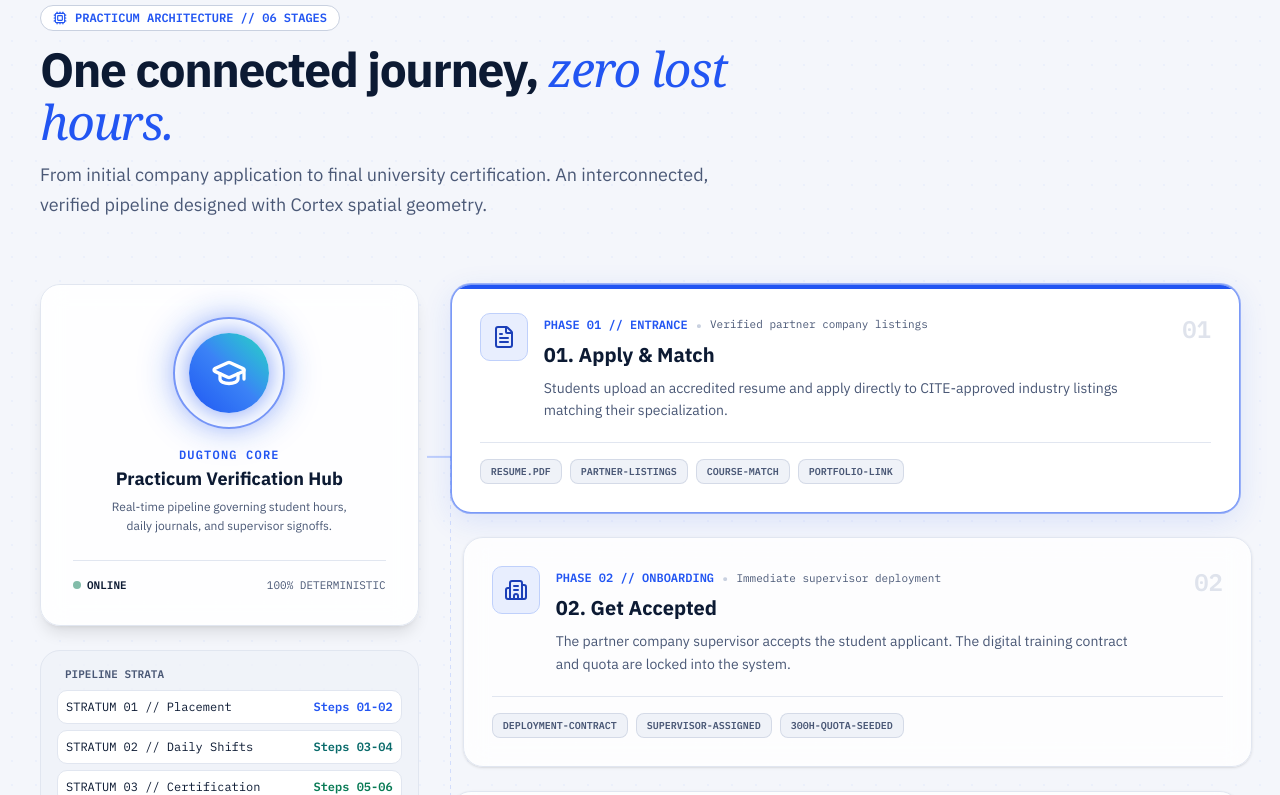
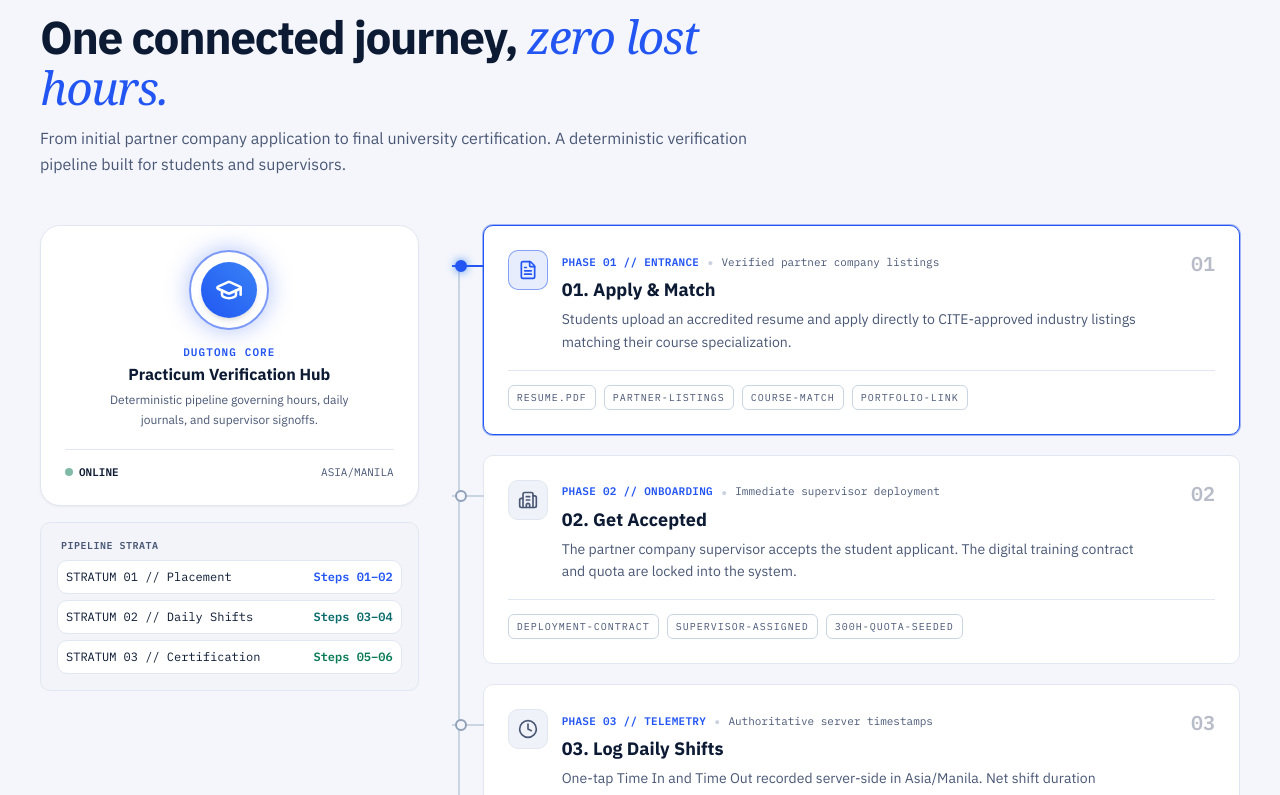
Before and after one commit to AceTheDeveloper/PHINMA-UI-Dugtong-OJT, a Next.js app: page / in a window 1280 px wide. Shown: the part 2025-2820 px from the top of the page. Built offline with nearby package versions, Linux system fonts and the light colour scheme.

Commit message:
fix(journey): continuous unbroken vertical circuit line, flat rigid badges, and zero dead space

```diff
--- a/components/landing/OjtJourneyCircuit.tsx
+++ b/components/landing/OjtJourneyCircuit.tsx
@@ -9,23 +9,22 @@ import {
   CheckCircle2,
   Award,
   Sparkles,
-  ArrowRight,
-  ShieldCheck,
   Cpu,
   Layers,
-  ChevronRight
+  ShieldCheck,
+  Check
 } from 'lucide-react';
 import { cn } from '@/lib/utils';
 
 /* ─────────────────────────────────────────────────────────────────────────────
- * DUGTONG OJT // CORTEX-INSPIRED 6-STEP PRACTICUM JOURNEY CIRCUIT
+ * DUGTONG OJT // REFACTORED 6-STEP PRACTICUM JOURNEY ARCHITECTURE
  *
- * Modeled directly on Neil's Cortex Core architecture:
- *   - Central Glowing Core Node ("PRACTICUM ENGINE // DUGTONG CORE")
- *   - Branching circuit traces with animated pulse nodes & SVG path streams
- *   - Broken, staggered spatial layout with overlapping floating panels
- *   - Rich contextual sub-tags (plain markdown / technical pill aesthetics)
- *   - Strictly OJT context: Apply -> Accept -> Log -> Approve -> Evaluate -> Certify
+ * Rigid Technical / Cortex Geometry:
+ *   - Continuous, unbroken 2px vertical circuit line on left of cards (no gaps)
+ *   - Node junctions with horizontal stubs connecting to each phase
+ *   - Zero dead space: wraps tightly from Phase 01 to Phase 06
+ *   - Flat, rigid engineering badges (border border-slate-700 bg-transparent rounded-sm)
+ *   - Clean CSS Grid: lg:col-span-4 (Core Hub) + lg:col-span-8 (Phases 01-06)
  * ───────────────────────────────────────────────────────────────────────────── */
 
 interface JourneyPhase {
@@ -36,8 +35,6 @@ interface JourneyPhase {
   description: string;
   tags: string[];
   icon: React.ElementType;
-  accent: 'blue' | 'teal' | 'emerald';
-  stratum: '01' | '02' | '03';
 }
 
 const JOURNEY_STEPS: JourneyPhase[] = [
@@ -46,11 +43,9 @@ const JOURNEY_STEPS: JourneyPhase[] = [
     phaseId: 'PHASE 01 // ENTRANCE',
     title: 'Apply & Match',
     subtitle: 'Verified partner company listings',
-    description: 'Students upload an accredited resume and apply directly to CITE-approved industry listings matching their specialization.',
+    description: 'Students upload an accredited resume and apply directly to CITE-approved industry listings matching their course specialization.',
     tags: ['RESUME.PDF', 'PARTNER-LISTINGS', 'COURSE-MATCH', 'PORTFOLIO-LINK'],
     icon: FileText,
-    accent: 'blue',
-    stratum: '01',
   },
   {
     stepNum: '02',
@@ -60,8 +55,6 @@ const JOURNEY_STEPS: JourneyPhase[] = [
     description: 'The partner company supervisor accepts the student applicant. The digital training contract and quota are locked into the system.',
     tags: ['DEPLOYMENT-CONTRACT', 'SUPERVISOR-ASSIGNED', '300H-QUOTA-SEEDED'],
     icon: Building2,
-    accent: 'blue',
-    stratum: '01',
   },
   {
     stepNum: '03',
@@ -71,8 +64,6 @@ const JOURNEY_STEPS: JourneyPhase[] = [
     description: 'One-tap Time In and Time Out recorded server-side in Asia/Manila. Net shift duration computed automatically with 1-hour lunch break deduction.',
     tags: ['ASIA/MANILA-CLOCK', 'GEO-STAMP', 'DAILY-JOURNAL-MIN30W', 'IMMUTABLE-ENTRY'],
     icon: Clock,
-    accent: 'teal',
-    stratum: '02',
   },
   {
     stepNum: '04',
@@ -82,8 +73,6 @@ const JOURNEY_STEPS: JourneyPhase[] = [
     description: 'Supervisors review journals and approve shifts in bulk. Approved entries are cryptographically locked; adjustments require an audit reason.',
     tags: ['BULK-APPROVAL-QUEUE', 'AUDIT-LOG', 'HOURS-CHAIN-INCREMENT', 'ZERO-TAMPERING'],
     icon: CheckCircle2,
-    accent: 'teal',
-    stratum: '02',
   },
   {
     stepNum: '05',
@@ -93,8 +82,6 @@ const JOURNEY_STEPS: JourneyPhase[] = [
     description: 'Upon crossing 300 approved hours, the supervisor submits the standardized performance evaluation across technical proficiency and teamwork.',
     tags: ['300H-TARGET-MET', 'COMPETENCY-RUBRIC', 'RATING-MATRIX', 'SUPERVISOR-SEAL'],
     icon: Sparkles,
-    accent: 'emerald',
-    stratum: '03',
   },
   {
     stepNum: '06',
@@ -104,8 +91,6 @@ const JOURNEY_STEPS: JourneyPhase[] = [
     description: 'Automated certification and official printable DTR sheets are generated with verified signatures. Ready for CITE graduation clearance.',
     tags: ['PDF-DTR-EXPORT', 'DEAN-VERIFIED', 'DPA-2012-COMPLIANT', 'GRAD-CLEARANCE'],
     icon: Award,
-    accent: 'emerald',
-    stratum: '03',
   },
 ];
 
@@ -115,185 +100,153 @@ export default function OjtJourneyCircuit() {
   const [activeStep, setActiveStep] = useState<string>('01');
 
   return (
-    <section id="how-it-works" className="py-24 max-sm:py-16 border-b border-border bg-page-wash relative overflow-hidden">
-      {/* Background Subtle Circuit Grid */}
-      <div
-        className="absolute inset-0 pointer-events-none opacity-25 dark:opacity-40"
-        style={{
-          backgroundImage: 'radial-gradient(rgba(110, 147, 255, 0.25) 1px, transparent 1px)',
-          backgroundSize: '24px 24px',
-        }}
-      />
+    <section id="how-it-works" className="py-16 border-b border-border bg-page-wash relative">
+      <div className={container}>
 
-      <div className={cn(container, 'relative z-10')}>
         {/* Section Header */}
-        <div className="space-y-3 max-w-[700px] mb-16">
+        <div className="space-y-3 max-w-[720px] mb-12">
           <div className="inline-flex items-center gap-2 rounded-full border border-border-strong bg-card px-3 py-1 font-mono text-xs font-semibold text-primary">
             <Cpu className="size-3.5 text-primary" />
-            <span>PRACTICUM ARCHITECTURE // 06 STAGES</span>
+            <span>PRACTICUM ARCHITECTURE // 06 PHASES</span>
           </div>
-          <h2 className="font-heading text-[clamp(32px,3.8vw,48px)] font-black leading-[1.1] tracking-[-0.03em] text-ink">
+          <h2 className="font-heading text-[clamp(32px,3.8vw,46px)] font-black leading-[1.1] tracking-[-0.03em] text-ink">
             One connected journey,{' '}
             <span className="text-primary italic font-serif font-normal">
               zero lost hours.
             </span>
           </h2>
-          <p className="text-base sm:text-lg leading-[1.65] text-copy-muted">
-            From initial company application to final university certification. An interconnected, verified pipeline designed with Cortex spatial geometry.
+          <p className="text-base leading-[1.6] text-copy-muted">
+            From initial partner company application to final university certification. A deterministic verification pipeline built for students and supervisors.
           </p>
         </div>
 
-        {/* ── CORTEX SPATIAL CIRCUIT LAYOUT ── */}
+        {/* ── STRICT CSS GRID: LEFT SIDEBAR (4 Cols) + RIGHT CARDS (8 Cols) ── */}
         <div className="grid grid-cols-1 lg:grid-cols-12 gap-8 items-start">
 
-          {/* ── LEFT COLUMN: CENTRAL HUB NODE ("CORTEX CORE" EQUIVALENT) ── */}
-          <div className="lg:col-span-4 sticky top-24 space-y-6">
-            <div className="relative p-6 sm:p-8 rounded-3xl border border-border bg-card/90 backdrop-blur-md shadow-lg overflow-hidden flex flex-col items-center text-center">
+          {/* ── LEFT SIDEBAR: CORE HUB + STRATA (Sticky Top 12, Aligns with Phase 01) ── */}
+          <div className="lg:col-span-4 sticky top-12 self-start space-y-4">
 
-              {/* Central Glowing Orb Node */}
-              <div className="relative my-4 flex items-center justify-center">
-                {/* Outer Glowing Rings */}
-                <div className="absolute size-36 rounded-full border border-primary/30 animate-ping opacity-25" />
-                <div className="absolute size-28 rounded-full border-2 border-primary/60 shadow-[0_0_35px_rgba(34,85,242,0.4)]" />
+            {/* Core Hub Box */}
+            <div className="p-6 rounded-2xl border border-border dark:border-slate-700 bg-card dark:bg-[#0f172a] shadow-xs flex flex-col items-center text-center">
 
-                {/* Core Gradient Button */}
-                <div className="relative size-20 rounded-full bg-gradient-to-tr from-[#2255f2] via-[#3b82f6] to-[#2dd4bf] flex items-center justify-center text-white shadow-[0_0_25px_rgba(34,85,242,0.6)]">
-                  <GraduationCap className="size-9 stroke-[2.2]" />
+              {/* Central Glowing Node */}
+              <div className="relative my-3 flex items-center justify-center">
+                <div className="absolute size-24 rounded-full border border-primary/40 animate-ping opacity-30" />
+                <div className="absolute size-20 rounded-full border-2 border-primary/60 shadow-[0_0_25px_rgba(34,85,242,0.35)]" />
+
+                <div className="relative size-14 rounded-full bg-gradient-to-tr from-[#2255f2] to-[#3b82f6] flex items-center justify-center text-white shadow-md">
+                  <GraduationCap className="size-7 stroke-[2.2]" />
                 </div>
               </div>
 
-              {/* Core Label */}
-              <div className="mt-3 space-y-1">
-                <span className="font-mono text-xs font-bold uppercase tracking-widest text-primary">
+              {/* Core Titles */}
+              <div className="mt-2 space-y-1">
+                <span className="font-mono text-[11px] font-bold uppercase tracking-widest text-primary">
                   DUGTONG CORE
                 </span>
-                <h3 className="font-heading text-lg font-bold text-ink">
+                <h3 className="font-heading text-base font-bold text-ink">
                   Practicum Verification Hub
                 </h3>
                 <p className="text-xs text-copy-muted max-w-[240px] leading-relaxed">
-                  Real-time pipeline governing student hours, daily journals, and supervisor signoffs.
+                  Deterministic pipeline governing hours, daily journals, and supervisor signoffs.
                 </p>
               </div>
 
-              {/* Status Indicators */}
-              <div className="mt-6 pt-4 border-t border-border w-full flex items-center justify-between text-[11px] font-mono text-copy-muted">
+              {/* Status Footer */}
+              <div className="mt-5 pt-3.5 border-t border-border dark:border-slate-800 w-full flex items-center justify-between text-[11px] font-mono text-copy-muted">
                 <div className="flex items-center gap-1.5">
                   <span className="size-2 rounded-full bg-success animate-pulse" />
                   <span className="text-ink font-semibold">ONLINE</span>
                 </div>
-                <span>100% DETERMINISTIC</span>
+                <span>ASIA/MANILA</span>
               </div>
             </div>
 
-            {/* Quick Stratum Nav */}
-            <div className="p-4 rounded-2xl border border-border bg-surface/70 space-y-2 text-xs font-mono">
-              <div className="text-[11px] text-copy-muted uppercase font-bold px-2">Pipeline Strata</div>
+            {/* Pipeline Strata Reference */}
+            <div className="p-4 rounded-xl border border-border dark:border-slate-800 bg-surface/50 dark:bg-[#0b1120] space-y-2 text-xs font-mono">
+              <div className="text-[10px] text-copy-muted uppercase font-bold tracking-wider px-1">
+                Pipeline Strata
+              </div>
               <div className="space-y-1.5">
-                <div className="p-2 rounded-xl bg-card border border-border flex items-center justify-between text-ink">
+                <div className="p-2 rounded-lg bg-card dark:bg-[#0f172a] border border-border dark:border-slate-800 flex items-center justify-between text-ink">
                   <span>STRATUM 01 // Placement</span>
-                  <span className="text-primary font-bold">Steps 01-02</span>
+                  <span className="text-primary font-bold">Steps 01–02</span>
                 </div>
-                <div className="p-2 rounded-xl bg-card border border-border flex items-center justify-between text-ink">
+                <div className="p-2 rounded-lg bg-card dark:bg-[#0f172a] border border-border dark:border-slate-800 flex items-center justify-between text-ink">
                   <span>STRATUM 02 // Daily Shifts</span>
-                  <span className="text-teal font-bold">Steps 03-04</span>
+                  <span className="text-teal font-bold">Steps 03–04</span>
                 </div>
-                <div className="p-2 rounded-xl bg-card border border-border flex items-center justify-between text-ink">
+                <div className="p-2 rounded-lg bg-card dark:bg-[#0f172a] border border-border dark:border-slate-800 flex items-center justify-between text-ink">
                   <span>STRATUM 03 // Certification</span>
-                  <span className="text-success font-bold">Steps 05-06</span>
+                  <span className="text-success font-bold">Steps 05–06</span>
                 </div>
               </div>
             </div>
           </div>
 
-          {/* ── RIGHT COLUMN: STAGGERED, BROKEN-GRID BRANCHING CARDS ── */}
-          <div className="lg:col-span-8 space-y-6 relative">
+          {/* ── RIGHT COLUMN: UNBROKEN CONTINUOUS VERTICAL LINE + 6 RIGID CARDS ── */}
+          <div className="lg:col-span-8 relative flex flex-col gap-5 pl-7 sm:pl-8">
 
-            {/* Background SVG Neural Connector Line */}
-            <div className="hidden lg:block absolute left-[-24px] top-8 bottom-8 w-6 pointer-events-none">
-              <svg className="h-full w-full" preserveAspectRatio="none">
-                <line
-                  x1="0"
-                  y1="10%"
-                  x2="24"
-                  y2="10%"
-                  stroke="rgba(110, 147, 255, 0.4)"
-                  strokeWidth="2"
-                />
-                <line
-                  x1="0"
-                  y1="45%"
-                  x2="24"
-                  y2="45%"
-                  stroke="rgba(45, 212, 191, 0.4)"
-                  strokeWidth="2"
-                />
-                <line
-                  x1="0"
-                  y1="85%"
-                  x2="24"
-                  y2="85%"
-                  stroke="rgba(16, 185, 129, 0.4)"
-                  strokeWidth="2"
-                />
-                <line
-                  x1="24"
-                  y1="10%"
-                  x2="24"
-                  y2="85%"
-                  stroke="rgba(110, 147, 255, 0.25)"
-                  strokeWidth="2"
-                  strokeDasharray="4 4"
-                />
-              </svg>
-            </div>
+            {/* ── SINGLE CONTINUOUS UNBROKEN VERTICAL LINE (Starts center of Phase 01, Ends center of Phase 06) ── */}
+            <div
+              aria-hidden="true"
+              className="absolute left-[7px] top-[40px] bottom-[40px] w-[2px] bg-slate-300 dark:bg-slate-700 pointer-events-none z-0"
+            />
 
-            {/* 6 Steps Staggered in 3 Strata */}
-            {JOURNEY_STEPS.map((step, idx) => {
+            {/* 6 Rigid Cards */}
+            {JOURNEY_STEPS.map((step) => {
               const Icon = step.icon;
               const isSelected = activeStep === step.stepNum;
-
-              // Cortex Broken Grid: Alternating offsets
-              const isEven = idx % 2 === 1;
-              const offsetClass = isEven ? 'lg:translate-x-3' : 'lg:translate-x-0';
 
               return (
                 <div
                   key={step.stepNum}
                   onClick={() => setActiveStep(step.stepNum)}
                   className={cn(
-                    'p-6 sm:p-7 rounded-2xl border transition-all duration-300 shadow-sm cursor-pointer relative overflow-hidden backdrop-blur-md',
-                    offsetClass,
+                    'relative p-5 sm:p-6 rounded-xl border transition-all duration-200 cursor-pointer select-none z-10',
+                    'bg-card dark:bg-[#0f172a]',
                     isSelected
-                      ? 'border-primary/60 bg-card shadow-[0_8px_30px_rgba(34,85,242,0.12)] ring-1 ring-primary/40'
-                      : 'border-border bg-card/80 hover:border-primary/40 hover:bg-card'
+                      ? 'border-primary dark:border-blue-500/70 ring-1 ring-primary/40 shadow-xs'
+                      : 'border-border dark:border-slate-700 hover:border-slate-500 dark:hover:border-slate-600'
                   )}
                 >
-                  {/* Subtle top indicator bar */}
-                  <div className={cn(
-                    'absolute top-0 left-0 right-0 h-1 transition-all',
-                    isSelected
-                      ? step.accent === 'emerald' ? 'bg-success' : step.accent === 'teal' ? 'bg-teal-bright' : 'bg-primary'
-                      : 'bg-transparent'
-                  )} />
+                  {/* Horizontal Connector Stub + Junction Node on the Line */}
+                  <div
+                    aria-hidden="true"
+                    className={cn(
+                      'absolute -left-7 sm:-left-8 top-[40px] -translate-y-1/2 w-7 sm:w-8 h-[2px] transition-colors',
+                      isSelected ? 'bg-primary dark:bg-blue-500' : 'bg-slate-300 dark:bg-slate-700'
+                    )}
+                  />
 
-                  <div className="flex flex-col sm:flex-row sm:items-start justify-between gap-4">
+                  {/* Node Dot on the continuous line */}
+                  <div
+                    aria-hidden="true"
+                    className={cn(
+                      'absolute -left-[25px] sm:-left-[29px] top-[40px] -translate-y-1/2 size-3 rounded-full border-2 transition-all',
+                      isSelected
+                        ? 'border-primary bg-primary shadow-[0_0_8px_rgba(59,130,246,0.9)]'
+                        : 'border-slate-400 dark:border-slate-600 bg-page-wash dark:bg-[#0b1120]'
+                    )}
+                  />
 
-                    {/* Left Icon & Heading */}
-                    <div className="flex items-start gap-4">
+                  {/* Card Content Header */}
+                  <div className="flex items-start justify-between gap-4">
+                    <div className="flex items-start gap-3.5">
+                      {/* Step Icon */}
                       <div className={cn(
-                        'size-12 rounded-xl flex items-center justify-center shrink-0 border transition-colors',
-                        step.accent === 'emerald'
-                          ? 'border-success-border bg-success-tint text-success-text'
-                          : step.accent === 'teal'
-                            ? 'border-teal-border bg-teal-tint text-teal-text'
-                            : 'border-info-border bg-info-tint text-info-text'
+                        'size-10 rounded-lg flex items-center justify-center shrink-0 border transition-colors',
+                        isSelected
+                          ? 'border-primary/50 bg-primary/10 text-primary'
+                          : 'border-border dark:border-slate-700 bg-surface dark:bg-slate-800/80 text-copy-muted'
                       )}>
-                        <Icon className="size-6" />
+                        <Icon className="size-5" />
                       </div>
 
-                      <div className="space-y-1">
+                      {/* Titles */}
+                      <div className="space-y-0.5">
                         <div className="flex items-center gap-2">
-                          <span className="font-mono text-xs font-bold text-primary">
+                          <span className="font-mono text-[11px] font-bold text-primary tracking-wide">
                             {step.phaseId}
                           </span>
                           <span className="text-border-strong">•</span>
@@ -302,28 +255,28 @@ export default function OjtJourneyCircuit() {
                           </span>
                         </div>
 
-                        <h4 className="font-heading text-xl font-black text-ink">
+                        <h4 className="font-heading text-lg font-bold text-ink">
                           {step.stepNum}. {step.title}
                         </h4>
 
-                        <p className="text-sm leading-relaxed text-copy-muted max-w-xl pt-1">
+                        <p className="text-xs sm:text-sm leading-relaxed text-copy-muted pt-0.5 max-w-xl">
                           {step.description}
                         </p>
                       </div>
                     </div>
 
-                    {/* Step Numeric Monogram */}
-                    <span className="font-mono text-2xl font-black text-border-strong/60 self-start sm:self-auto tabular-nums">
+                    {/* Numeric Monogram */}
+                    <span className="font-mono text-xl font-bold text-copy-muted/40 tabular-nums self-start shrink-0">
                       {step.stepNum}
                     </span>
                   </div>
 
-                  {/* Cortex-Style Technical Sub-Tags (Plain Markdown / Heuristics Style) */}
-                  <div className="mt-5 pt-4 border-t border-border flex flex-wrap gap-2">
+                  {/* Flat Rigid Technical Badges (Exact prompt requirement 2) */}
+                  <div className="mt-4 pt-3.5 border-t border-border dark:border-slate-800/80 flex flex-wrap gap-2">
                     {step.tags.map((tag) => (
                       <span
                         key={tag}
-                        className="px-2.5 py-1 rounded-md bg-surface border border-border-strong/70 font-mono text-[10px] font-semibold text-copy-muted hover:text-ink transition-colors"
+                        className="border border-slate-300 dark:border-slate-700 bg-transparent text-copy-muted dark:text-slate-400 text-[10px] font-mono uppercase tracking-widest px-2 py-1 rounded-sm"
                       >
                         {tag}
                       </span>
```
